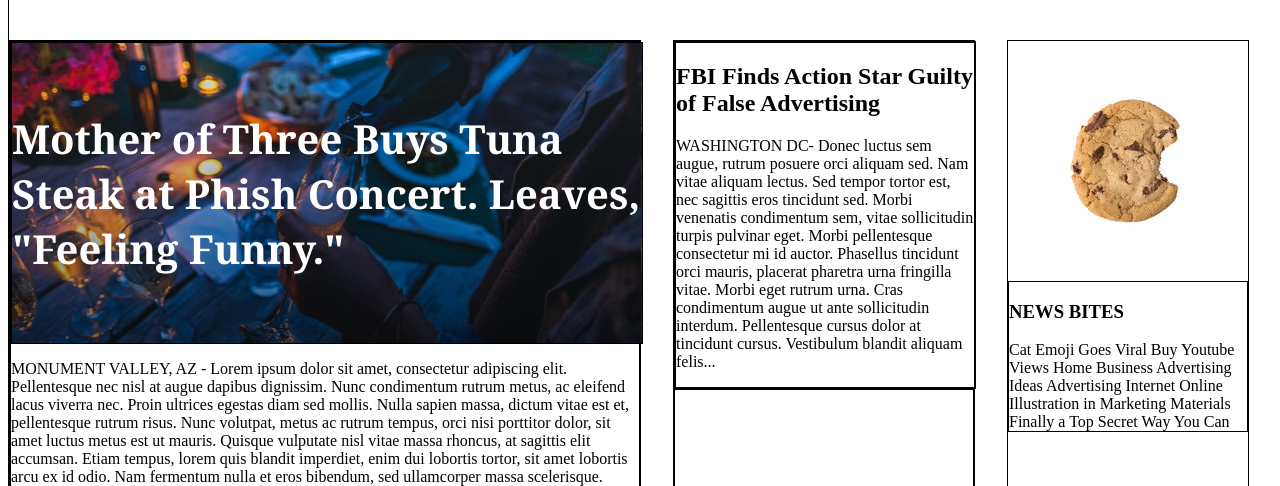
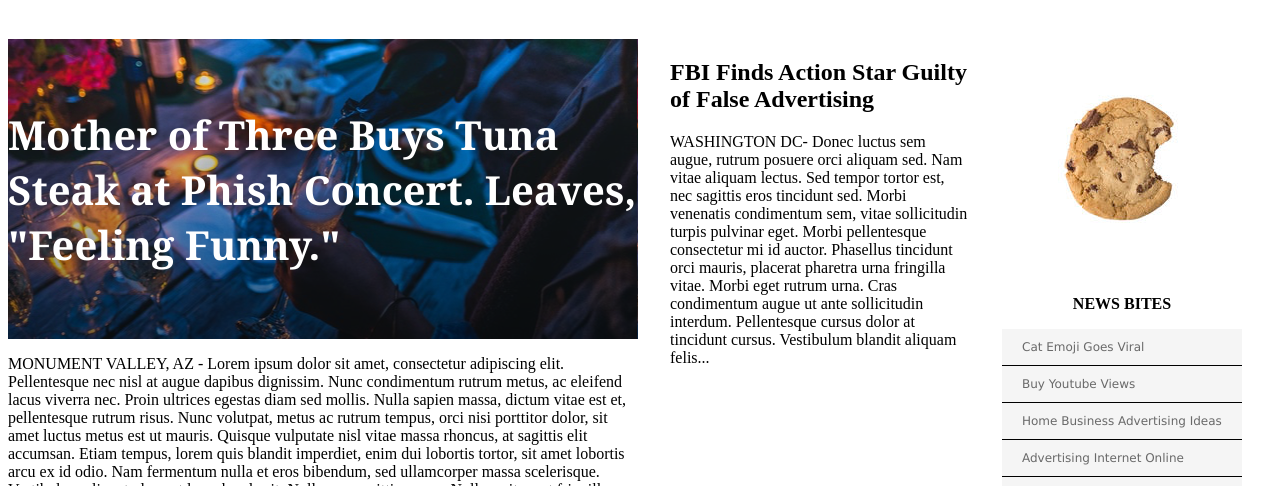
Before and after one commit to MLSatya/my_times, a plain HTML site: page index.html in a window 1280 px wide. Shown: the part 85-571 px from the top of the page. Drawn offline with Linux system fonts and the light colour scheme.

Commit message:
design 3rd complete

```diff
--- a/css/style.css
+++ b/css/style.css
@@ -80,10 +80,6 @@ header nav {
   padding-top: 116px;
 }
 
-div {
-	border: 1px solid black;
-}
-
 .column {
 	display: flex;
 	flex-direction: column;
@@ -126,3 +122,19 @@ div {
 .column.small {
   width: 240px;
 }
+
+.news-bites h3 {
+  font-size: 16px;
+  font-weight: bold;
+  text-align: center;
+}
+
+.news-bites .bite {
+  display: block;
+  background-color: WhiteSmoke;
+  font-family: Verdana;
+  font-size: 12px;
+  color: DimGray;
+  border-bottom: 1px solid black;
+  padding: 11px 20px;
+}
```
